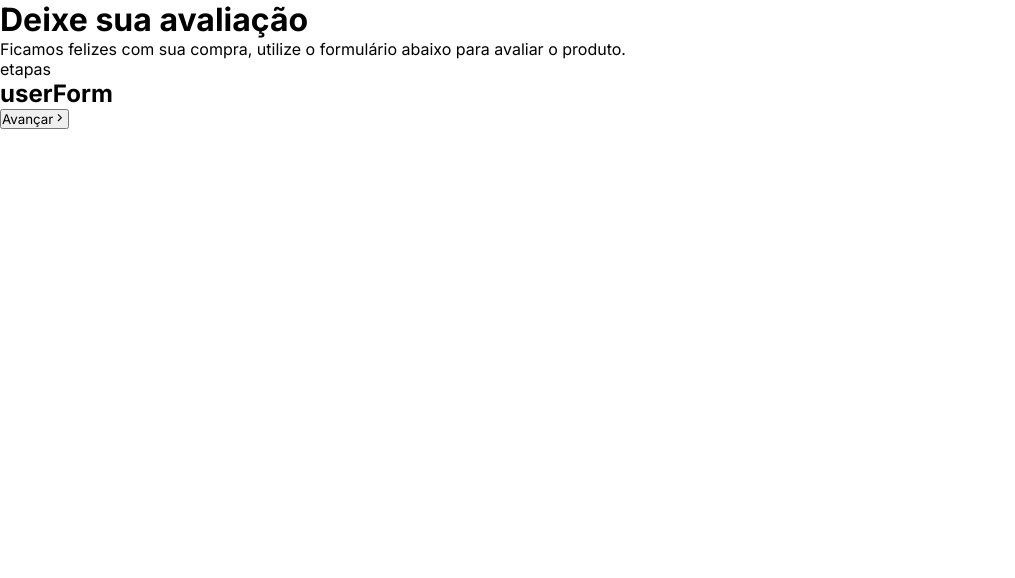
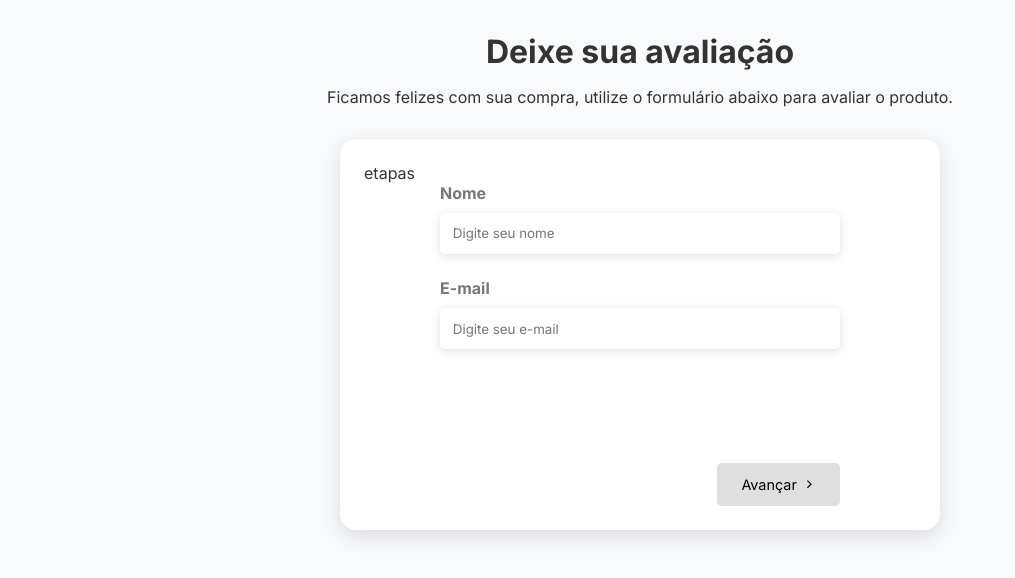
Before and after one commit to aleanrocha/projeto-form-multistep, a React (Vite) app: page / in a window 1280 px wide. Shown: the top 578 px of the page, without its empty margins (0-1015 px from the left). Built offline with nearby package versions, Linux system fonts and the light colour scheme.

Commit message:
initial css

```diff
--- a/src/App.css
+++ b/src/App.css
@@ -0,0 +1,79 @@
+.app {
+  padding: 2rem;
+}
+
+/* Cabeçalho */
+
+header {
+  text-align: center;
+  margin-bottom: 2rem;
+}
+header h1 {
+  font-size: 2rem;
+  margin-bottom: 1rem;
+}
+
+/* Forms */
+
+.form-container {
+  background-color: #fff;
+  width: 95%;
+  max-width: 600px;
+  margin: auto;
+  padding: 1.5rem;
+  box-shadow: rgba(100, 100, 111, .2) 0px 7px 20px 0px;
+  border-radius: 1rem;
+}
+.form-container form {
+  max-width: 400px;
+  margin: auto;
+}
+.inputs-container {
+  min-height: 280px;
+}
+.form-control {
+  display: flex;
+  flex-direction: column;
+  gap: .6rem;
+  margin-bottom: 1.5rem;
+}
+.form-control label {
+  font-weight: bold;
+  cursor: pointer;
+  color: #777;
+}
+.form-control input,
+.form-control textarea {
+  padding: .8rem;
+  border: none;
+  outline: none;
+  box-shadow: rgba(99, 99, 99, .2) 0px 2px 8px 0px;
+  border-radius: .3rem;
+}
+.form-control textarea {
+  height: 120px;
+  resize: none;
+}
+
+/* Actions */
+
+.actions {
+  display: flex;
+  justify-content: flex-end;
+  gap: 1rem;
+}
+.actions button {
+  background-color: #dfdfdf;
+  padding: .8rem 1.5rem;
+  border: none;
+  border-radius: .3rem;
+  font-size: .9rem;
+  cursor: pointer;
+  display: flex;
+  align-items: center;
+  gap: .3rem;
+  transition: .3s;
+}
+.actions button:hover {
+  background-color: #cfcfcf;
+}
--- a/src/components/UserForm.jsx
+++ b/src/components/UserForm.jsx
@@ -1,6 +1,27 @@
 const userForm = () => {
   return (
-    <div><h2>userForm</h2></div>
+    <>
+      <div className='form-control'>
+        <label htmlFor='iname'>Nome</label>
+        <input
+          type='text'
+          name='name'
+          id='iname'
+          placeholder='Digite seu nome'
+          required
+        />
+      </div>
+      <div className='form-control'>
+        <label htmlFor='iemail'>E-mail</label>
+        <input
+          type='email'
+          name='email'
+          id='iemail'
+          placeholder='Digite seu e-mail'
+          required
+        />
+      </div>
+    </>
   )
 }
 
--- a/src/index.css
+++ b/src/index.css
@@ -6,3 +6,8 @@
   box-sizing: border-box;
   font-family: 'Inter', sans-serif;
 }
+
+body {
+  background-color: #f9fafc;
+  color: #333;
+}
```
